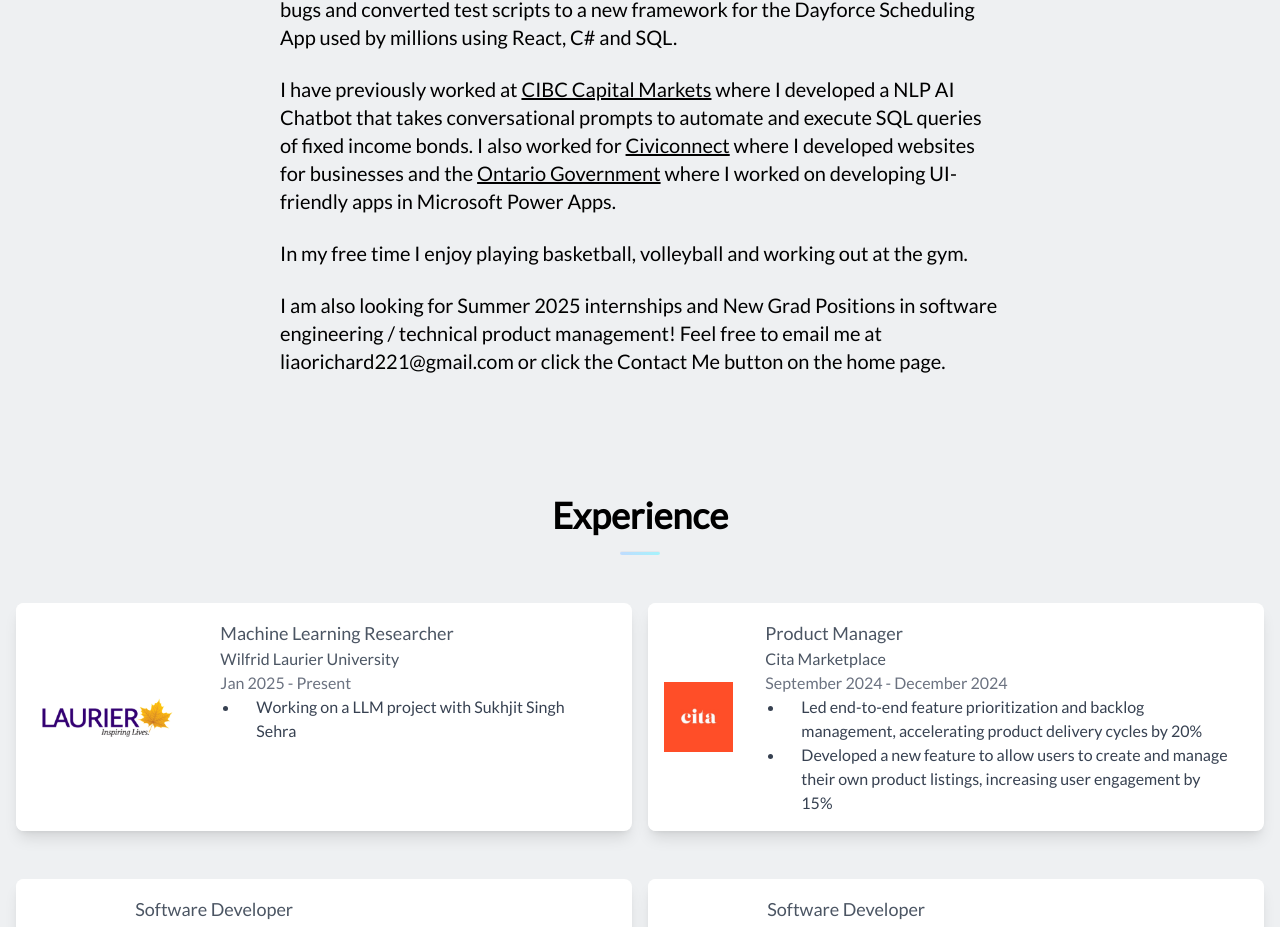
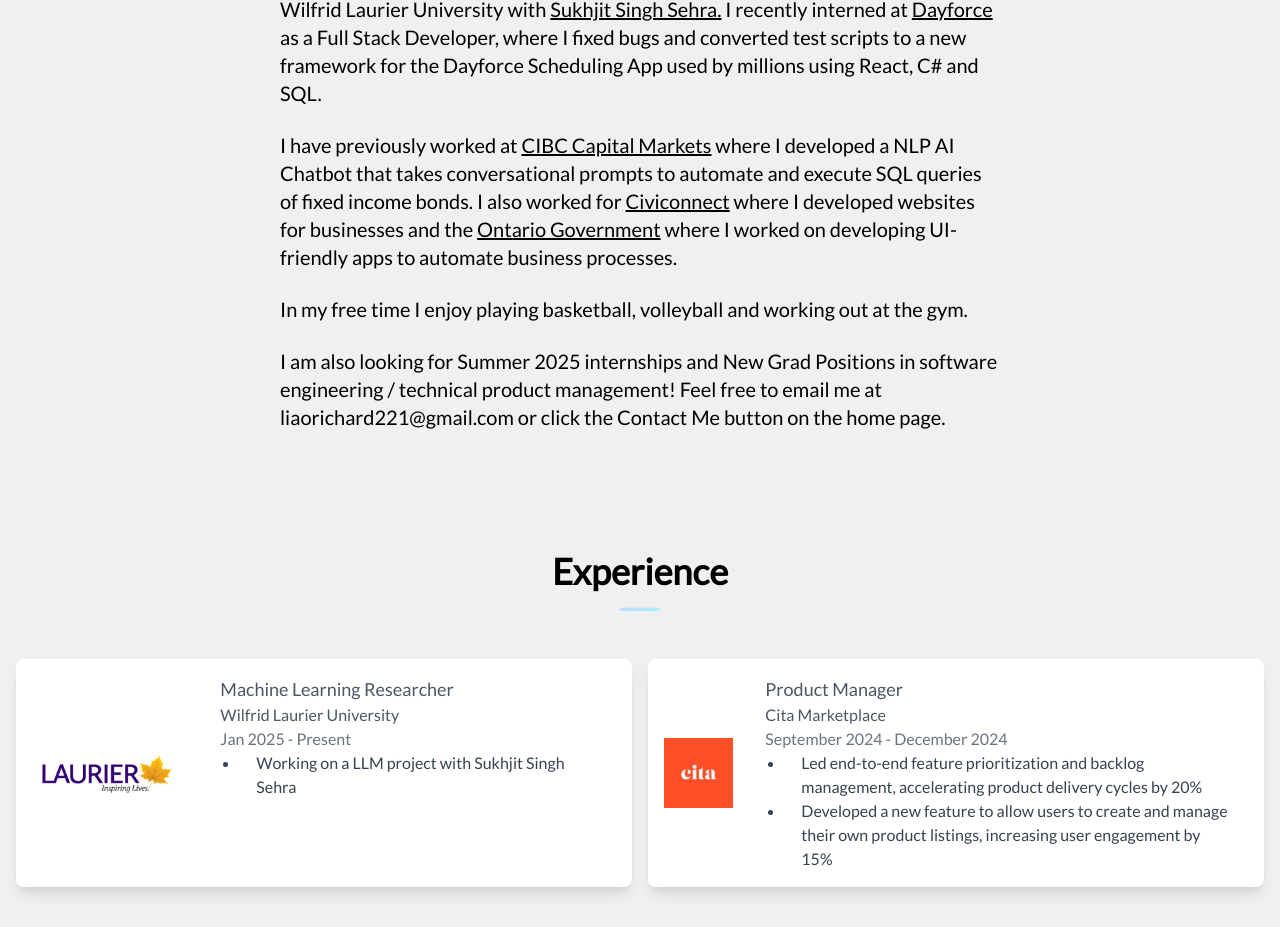
Before and after one commit to richierichh/personal-website-v2, a Next.js app: page / in a window 1280 px wide. Shown: the part 1275-2202 px from the top of the page. Built offline with nearby package versions, Linux system fonts and the light colour scheme.

Commit message:
updated about section

```diff
--- a/components/About.jsx
+++ b/components/About.jsx
@@ -13,9 +13,9 @@ function About() {
         <p className ='font-lato bg-gradient-to-r from-teal-400 to-yellow-200 bg-clip-text text-transparent text-xl text-center'></p>
         <div className='mx-auto max-w-3xl px-4 sm:px-6 md:max-w-3xl text-xl pt-10'>
             <div>
-                <p className="pb-6">Hi! I&apos;m Richard, a fourth year Computer Science student at <a href="https://www.wlu.ca" className="underline hover:text-blue-400" target="_blank" rel="noopener noreferrer"> Wilfrid Laurier University.</a> I recently interned at <a href="https://www.dayforce.com/ca "className="underline hover:text-blue-400" target="_blank" rel="noopener noreferrer">Dayforce</a> as a Full Stack Developer, where I fixed bugs and converted test scripts to a new framework for the Dayforce Scheduling App used by millions using React, C# and SQL. </p>
+                <p className="pb-6">Hi! I&apos;m Richard, a fourth year Computer Science student at <a href="https://www.wlu.ca" className="underline hover:text-blue-400" target="_blank" rel="noopener noreferrer"> Wilfrid Laurier University.</a> I am currently working as a Machine Learning Researcher on LLMs at Wilfrid Laurier University with <a href="https://www.wlu.ca/academics/faculties/faculty-of-science/faculty-profiles/sukhjit-sehra/index.html" className="underline hover:text-blue-400" target="_blank" rel="noopener noreferrer">Sukhjit Singh Sehra.</a> I recently interned at <a href="https://www.dayforce.com/ca "className="underline hover:text-blue-400" target="_blank" rel="noopener noreferrer">Dayforce</a> as a Full Stack Developer, where I fixed bugs and converted test scripts to a new framework for the Dayforce Scheduling App used by millions using React, C# and SQL. </p>
 
-                <p className ="pb-6">I have previously worked at <a href="https://cibccm.com/en/ "className="underline hover:text-blue-400" target="_blank" rel="noopener noreferrer" >CIBC Capital Markets</a> where I developed a NLP AI Chatbot that takes conversational prompts to automate and execute SQL queries of fixed income bonds. I also worked for <a href="https://www.civiconnect.ca/" className="underline hover:text-blue-400" target="_blank" rel="noopener noreferrer" >Civiconnect</a> where I developed websites for businesses and the <a href="https://www.ontario.ca/page/ministry-public-business-service-delivery" className="underline hover:text-blue-400" target="_blank" rel="noopener noreferrer">Ontario Government</a> where I worked on developing UI-friendly apps in Microsoft Power Apps.</p>
+                <p className ="pb-6">I have previously worked at <a href="https://cibccm.com/en/ "className="underline hover:text-blue-400" target="_blank" rel="noopener noreferrer" >CIBC Capital Markets</a> where I developed a NLP AI Chatbot that takes conversational prompts to automate and execute SQL queries of fixed income bonds. I also worked for <a href="https://www.civiconnect.ca/" className="underline hover:text-blue-400" target="_blank" rel="noopener noreferrer" >Civiconnect</a> where I developed websites for businesses and the <a href="https://www.ontario.ca/page/ministry-public-business-service-delivery" className="underline hover:text-blue-400" target="_blank" rel="noopener noreferrer">Ontario Government</a> where I worked on developing UI-friendly apps to automate business processes.</p>
                 <p className='pb-6'>In my free time I enjoy playing basketball, volleyball and working out at the gym.  </p>
                 <p className='pb-6'>I am also looking for Summer 2025 internships and New Grad Positions in software engineering / technical product management! Feel free to email me at liaorichard221@gmail.com or click the Contact Me button on the home page.</p>
             </div>
--- a/data/experiences.jsx
+++ b/data/experiences.jsx
@@ -27,7 +27,7 @@ const experiences = [
     image: citamarketplace
     },
   {
-  title: "Software Developer",
+  title: "Software Engineer",
   company: "Dayforce",
   date: "Jan 2024 - August 2024",
   tasks: [
@@ -36,7 +36,7 @@ const experiences = [
   image: dayforce
   },
   {
-    title: "Software Developer",
+    title: "Software Engineer",
     company: "CIBC Capital Markets",
     date: "Sep 2023 - Dec 2023",
     tasks: [
@@ -46,7 +46,7 @@ const experiences = [
     image: cibc
   },
   {
-    title: "Software Developer",
+    title: "Software Engineer",
     company: "Civiconnect",
     date: "Jan 2023 - Apr 2023",
     tasks: [
@@ -56,7 +56,7 @@ const experiences = [
     image: civiconnect
   },
   {
-    title: "Software Developer",
+    title: "Software Engineer",
     company: "Ministry of Public and Business Service Delivery",
     date: "May 2022 - Aug 2022",
     tasks: [
```
